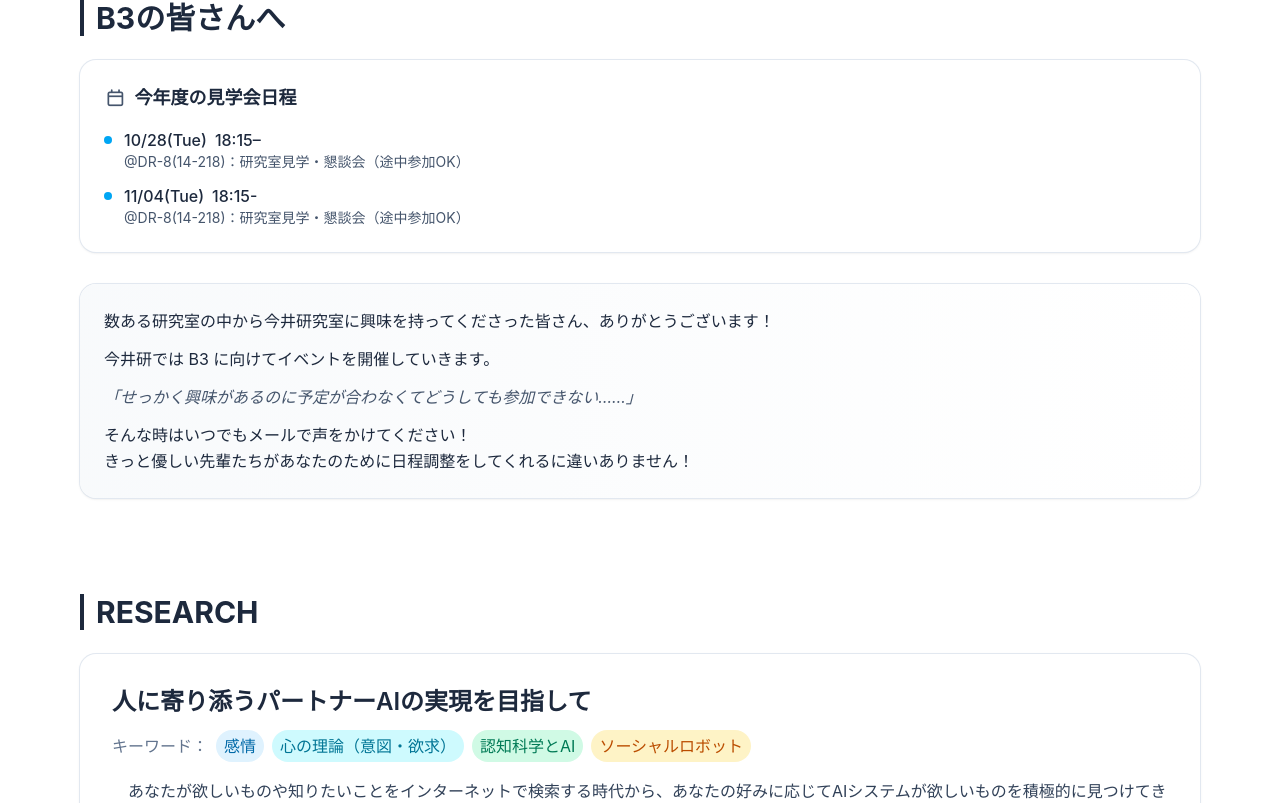
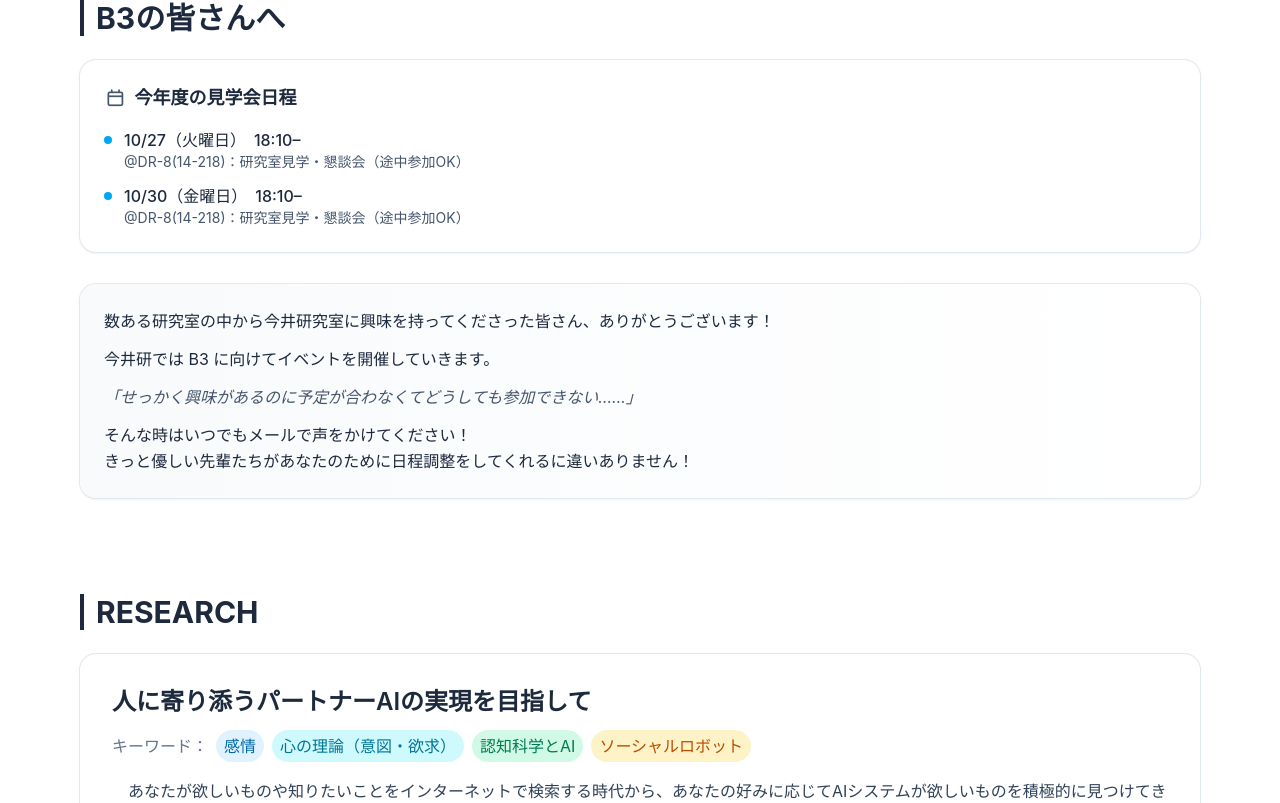
Before and after one commit to imai-laboratory/welcome-junior, a Vue app: page / in a window 1280 px wide. Shown: the part 957-1760 px from the top of the page. Built offline with nearby package versions, Linux system fonts and the light colour scheme.

Commit message:
Update 2026 B3 visit dates and start times

```diff
--- a/src/components/sections/B3Section.vue
+++ b/src/components/sections/B3Section.vue
@@ -12,15 +12,15 @@ type B3Session = {
 const b3Schedule: B3Session[] = [
 	{
 		id: 'session-1',
-		displayDate: '10/28(Tue)',
-		time: '18:15–',
+		displayDate: '10/27（火曜日）',
+		time: '18:10–',
 		place: 'DR-8(14-218)',
 		title: '研究室見学・懇談会（途中参加OK）',
 	},
 	{
 		id: 'session-2',
-		displayDate: '11/04(Tue)',
-		time: '18:15-',
+		displayDate: '10/30（金曜日）',
+		time: '18:10–',
 		place: 'DR-8(14-218)',
 		title: '研究室見学・懇談会（途中参加OK）',
 	},
--- a/src/components/sections/ScheduleSection.vue
+++ b/src/components/sections/ScheduleSection.vue
@@ -18,15 +18,15 @@ type ScheduleGroup = {
 
 const groups = ref<ScheduleGroup[]>([
 	{
-		month: 'October-November',
+		month: 'October',
 		events: [
 			{
 				id: 'session',
 				name: '見学会',
-				detail: '2025年度の日程は以下の通りです',
+				detail: '2026年度の日程は以下の通りです',
 				bullets: [
-					'10/28(Tue) 18:15 @DR-8(14-218) — 研究室見学・懇談会(途中参加OK)',
-					'11/4(Tue) 18:15 @DR-8(14-218) — 研究室見学・懇談会(途中参加OK)',
+					'10/27（火曜日）18:10 @DR-8(14-218) — 研究室見学・懇談会(途中参加OK)',
+					'10/30（金曜日）18:10 @DR-8(14-218) — 研究室見学・懇談会(途中参加OK)',
 				],
 			},
 		],
```
